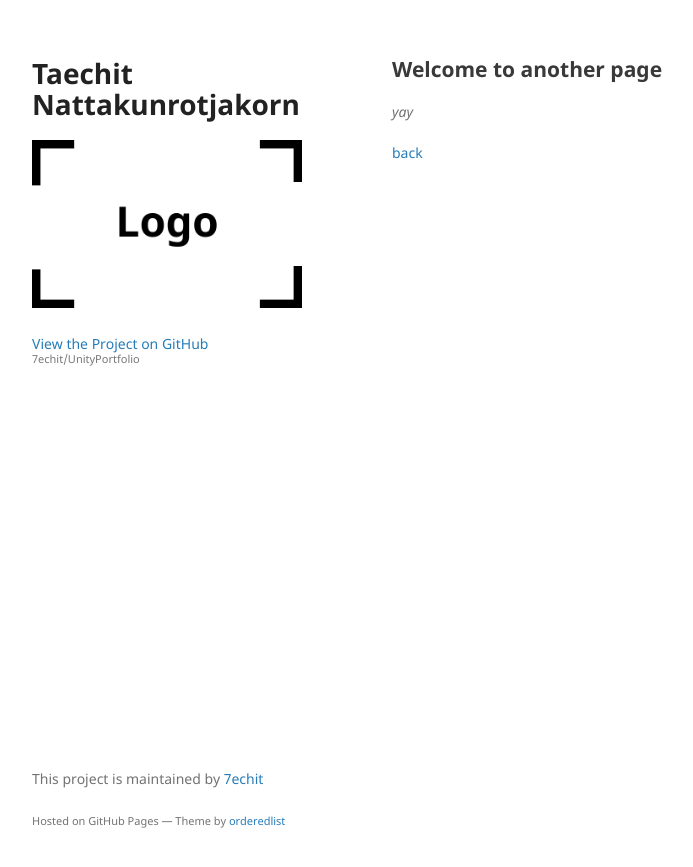
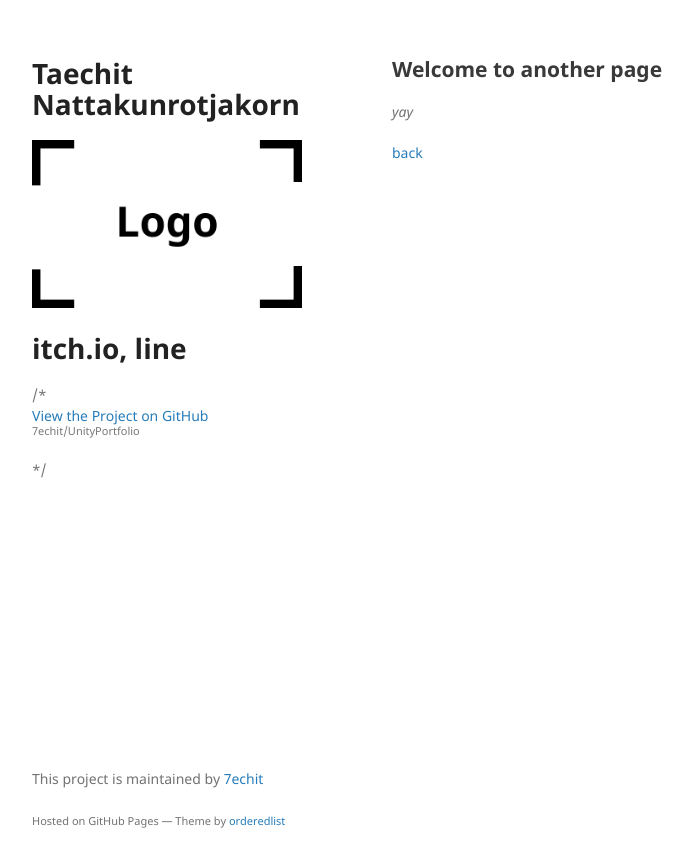
Before and after one commit to 7echit/UnityPortfolio, a Jekyll site: the page built from another-page.md, in a window 1280 px wide. Shown: the top 867 px of the page, without its empty margins (178-871 px from the left). Built offline with Jekyll 4.4.1, drawn with Linux system fonts in a browser that asks for light colours; the repository's description, which GitHub fills in, is left out; our own code applies the rules of GitHub Pages for plain Markdown files.

Commit message:
Update default.html

```diff
--- a/_layouts/default.html
+++ b/_layouts/default.html
@@ -23,13 +23,10 @@
 
         <p>{{ site.description | default: site.github.project_tagline }}</p>
 
-        {% if site.github.is_project_page %}
+        <h1>itch.io, line</h1>
+        /*{% if site.github.is_project_page %}
         <p class="view"><a href="{{ site.github.repository_url }}">View the Project on GitHub <small>{{ site.github.repository_nwo }}</small></a></p>
-        {% endif %}
-
-        {% if site.github.is_user_page %}
-        <p class="view"><a href="{{ site.github.owner_url }}">View My GitHub Profile</a></p>
-        {% endif %}
+        {% endif %}*/
 
         {% if site.show_downloads %}
         <ul class="downloads">
```
